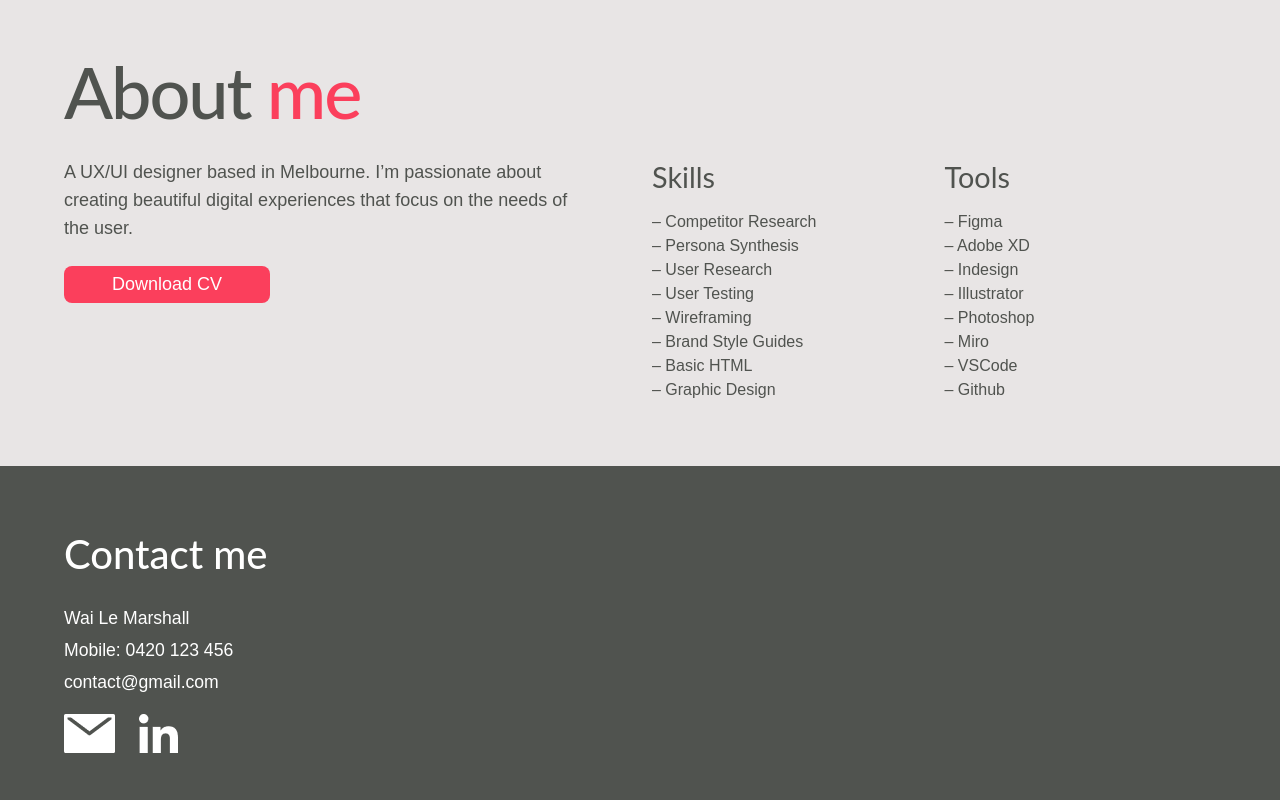
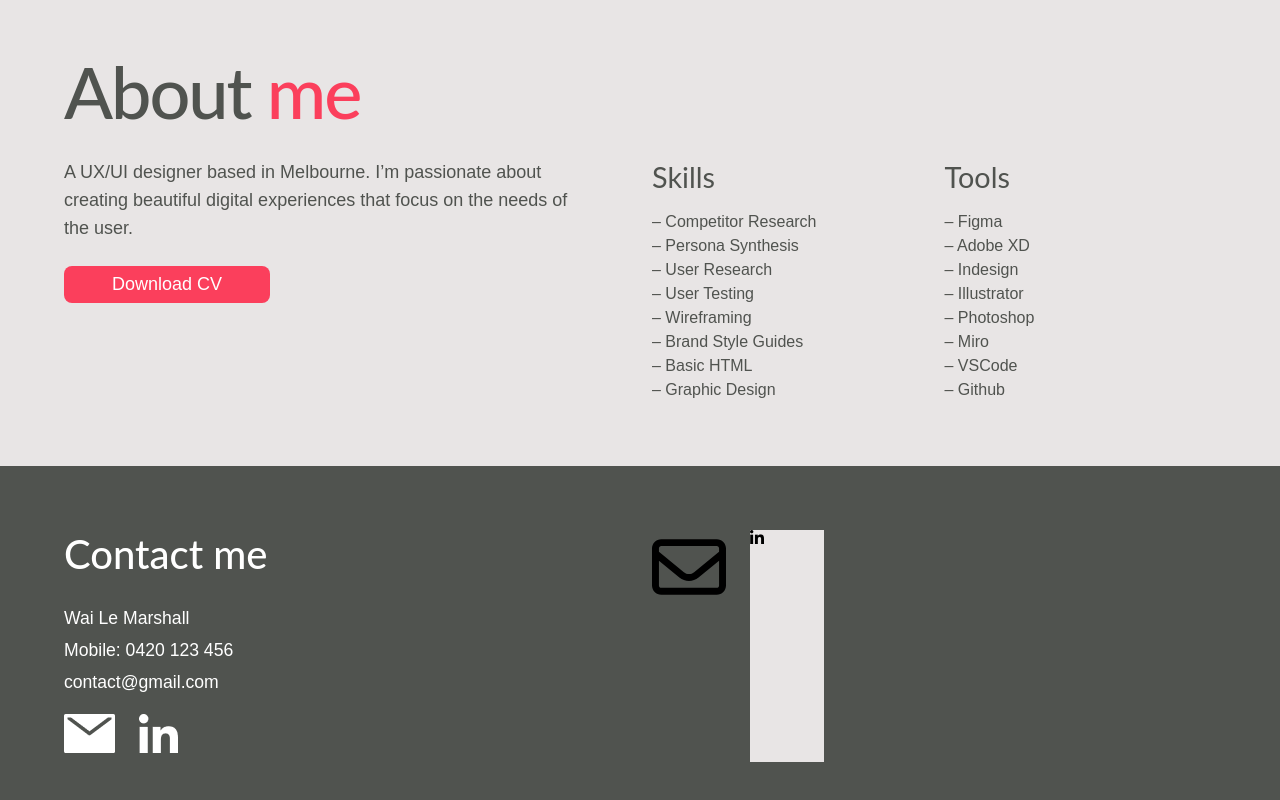
Before and after one commit to WaiLM/UX_UI_HW_20, a plain HTML site: page index.html in a window 1280 px wide. Shown: the part 2200-3000 px from the top of the page. Drawn offline with nearby package versions, Linux system fonts and the light colour scheme.

Commit message:
font awesome
linked in and mail icons added to footer section

```diff
--- a/css/style.css
+++ b/css/style.css
@@ -241,6 +241,13 @@ main {
   justify-content: space-between;
   padding: 24px;
 }
+
+.card:hover {
+  box-shadow: 0px 2px 6px #C4C4C4;
+  transform: scale(1.03);
+  transition: 300ms;
+}
+
 .card-copy {
   padding-bottom: 0.5rem;
   padding-top: 0.5rem;
@@ -378,6 +385,12 @@ footer .body {
   height: 3rem;
 }
 
+i {
+  background-color: #e8e5e5;
+  height: 100;
+  width: 100;
+}
+
 /* MODAL */
 #modal-menu {
   opacity: 1;
--- a/index.html
+++ b/index.html
@@ -2,6 +2,7 @@
 <html>
 <head>
 <link href="css/style.css" rel="stylesheet" type="text/css">
+<script src="https://use.fontawesome.com/f2abd0818c.js"></script>
 <title>Wai-Portfolio</title>
 </head>
 <body>
@@ -29,7 +30,6 @@
     </div>
 </nav>
 
-
 <section id="hero">
   <div class="left">
     <h1 id="Hello">Hello, I'm <span class="Highlight">Wai</span></h1>
@@ -48,7 +48,6 @@
       <h2 id="portfolio-bookmark">Portfolio</h2>
     </div>
   </div>
-
 
   <main id="portfolio">
     <div class="card">
@@ -125,10 +124,16 @@
     </ul>
     <div id="contact-logos"></div>
   </div>
+  <div>
+      <svg xmlns="http://www.w3.org/2000/svg" viewBox="0 0 512 512"><!--! Font Awesome Pro 6.1.2 by @fontawesome - https://fontawesome.com License - https://fontawesome.com/license (Commercial License) Copyright 2022 Fonticons, Inc. --><path d="M0 128C0 92.65 28.65 64 64 64H448C483.3 64 512 92.65 512 128V384C512 419.3 483.3 448 448 448H64C28.65 448 0 419.3 0 384V128zM48 128V150.1L220.5 291.7C241.1 308.7 270.9 308.7 291.5 291.7L464 150.1V127.1C464 119.2 456.8 111.1 448 111.1H64C55.16 111.1 48 119.2 48 127.1L48 128zM48 212.2V384C48 392.8 55.16 400 64 400H448C456.8 400 464 392.8 464 384V212.2L322 328.8C283.6 360.3 228.4 360.3 189.1 328.8L48 212.2z"/></svg>
+  </div>
 
-  </div>
+  <i class="fa-brands fa-linkedin-in"></i>
+
+
+
+
 </footer>
-
 
 <!--  -->
 
```
